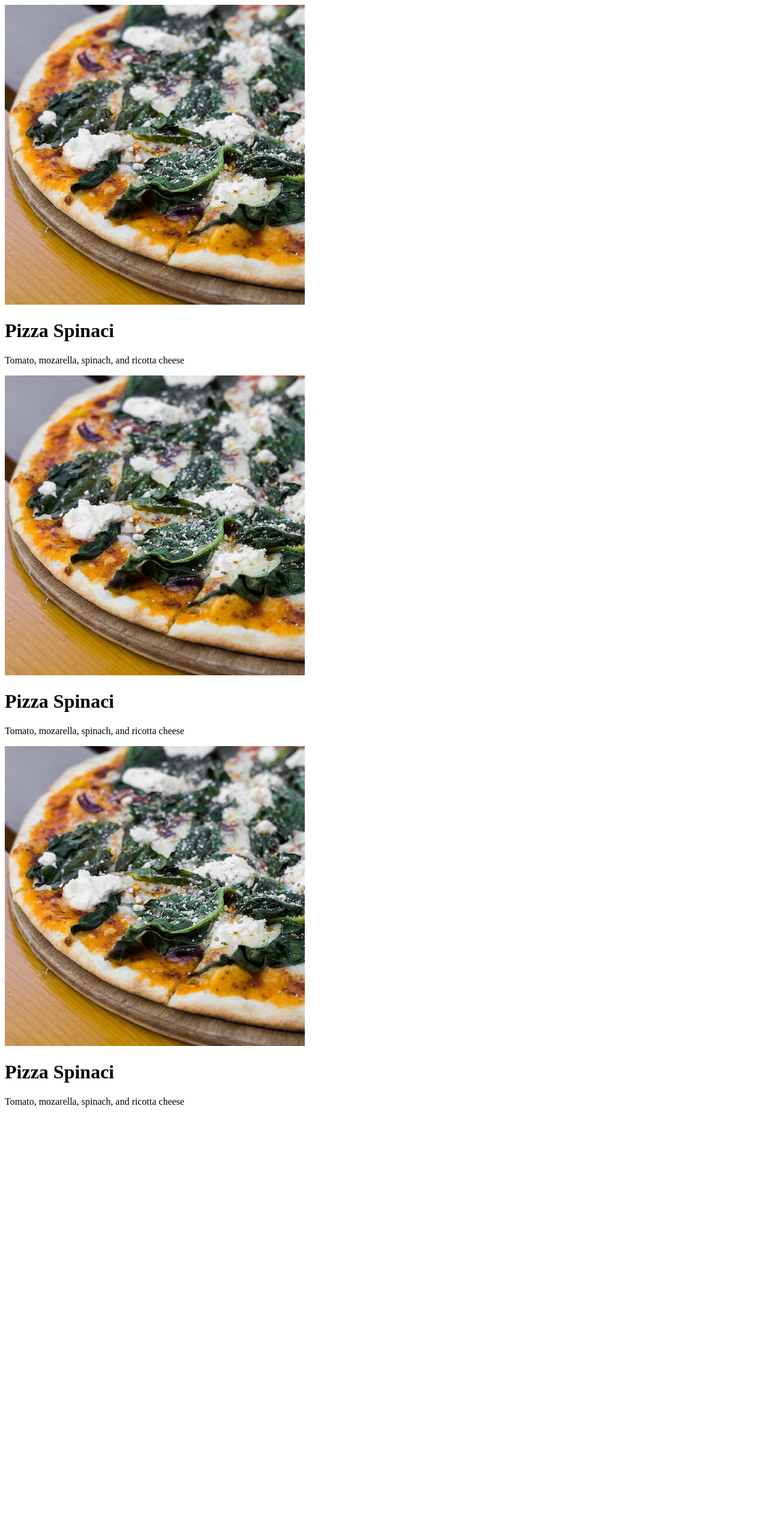
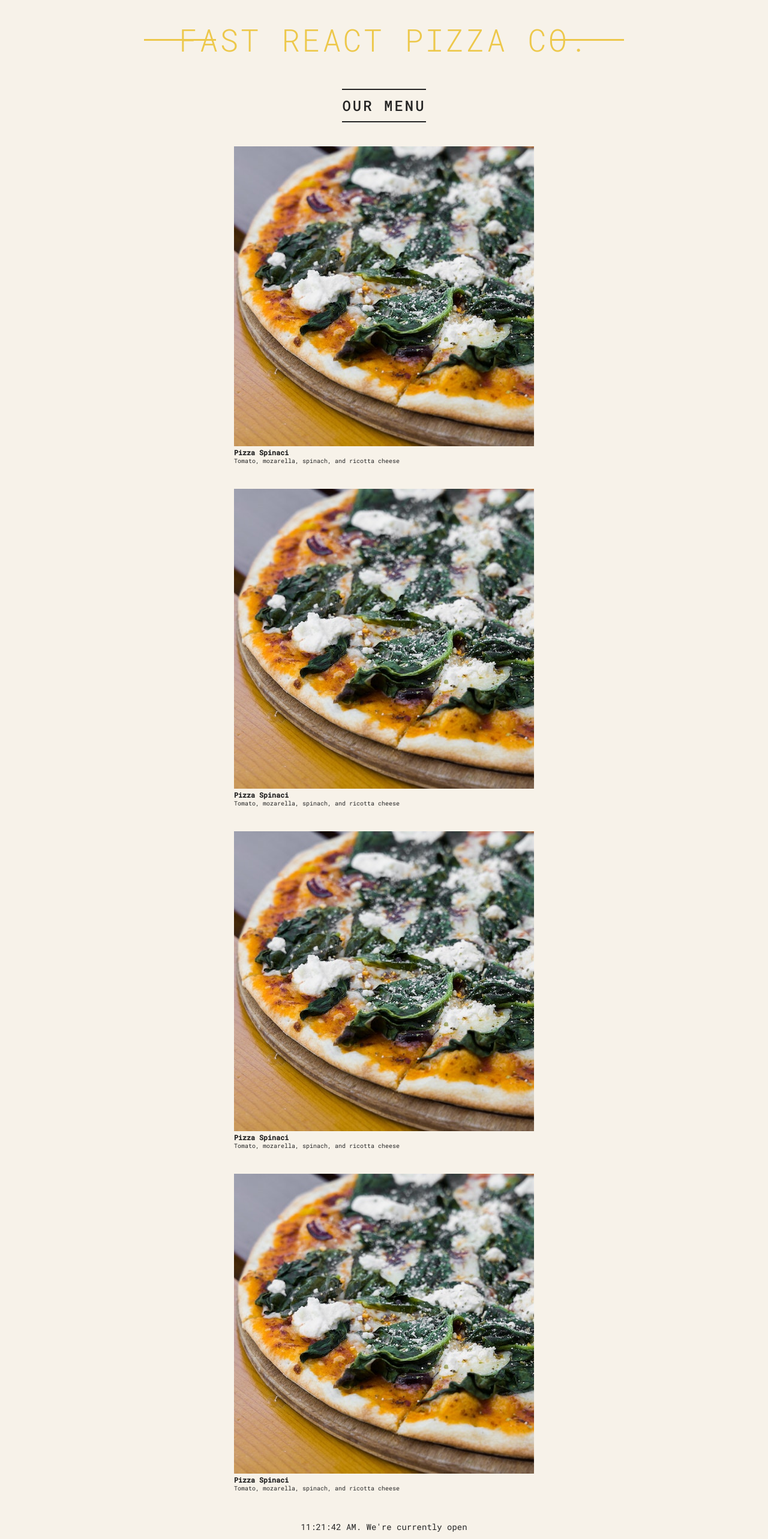
Before and after one commit to KBandipo/React-tutorial-pizza-menu, a React (Vite) app: page / in a window 1280 px wide. Shown: the top 2566 px of the page at 60% size. Before the commit the page ends 1862 px from the top, so only its background shows below. Built offline with nearby package versions, Linux system fonts and the light colour scheme.

Commit message:
Create the some components and import style sheet

```diff
--- a/src/App.jsx
+++ b/src/App.jsx
@@ -1,4 +1,5 @@
 import React from "react";
+import "./index.css";
 const pizzaData = [
   {
     name: "Focaccia",
@@ -46,19 +47,56 @@
 
 function App() {
   return (
-    <div>
-      <Pizza />
-      <Pizza />
-      <Pizza />
+    <div className="container">
+      <Header />
+      <Menu />
+      <Footer />
     </div>
   );
 }
 
+// Header
+function Header() {
+  return (
+    <header className="header">
+      <h1>Fast React Pizza Co.</h1>
+    </header>
+  );
+}
+
+// Menu
+function Menu() {
+  return (
+    <main className="menu">
+      <h2>Our Menu</h2>
+      <Pizza />
+      <Pizza />
+      <Pizza />
+      <Pizza />
+    </main>
+  );
+}
+
+// footer
+function Footer() {
+  const hour = new Date().getHours();
+  const openHour = 12;
+  const closeHour = 22;
+  const isOpen = hour >= openHour && hour <= closeHour;
+  console.log(isOpen);
+  return (
+    <footer className="footer">
+      {new Date().toLocaleTimeString()}. We're currently open
+    </footer>
+  );
+}
+
+// Pizza
 function Pizza() {
   return (
     <div>
       <img src="pizzas/spinaci.jpg" alt="Pizza spinaci" />
-      <h1>Pizza Spinaci</h1>
+      <h3>Pizza Spinaci</h3>
       <p>Tomato, mozarella, spinach, and ricotta cheese</p>
     </div>
   );
```
